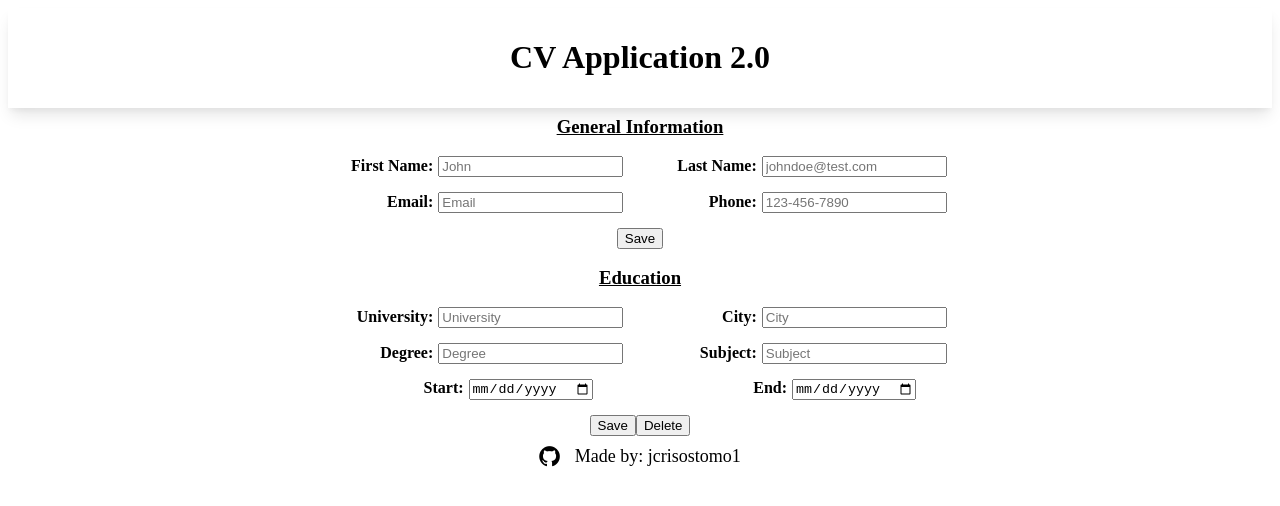
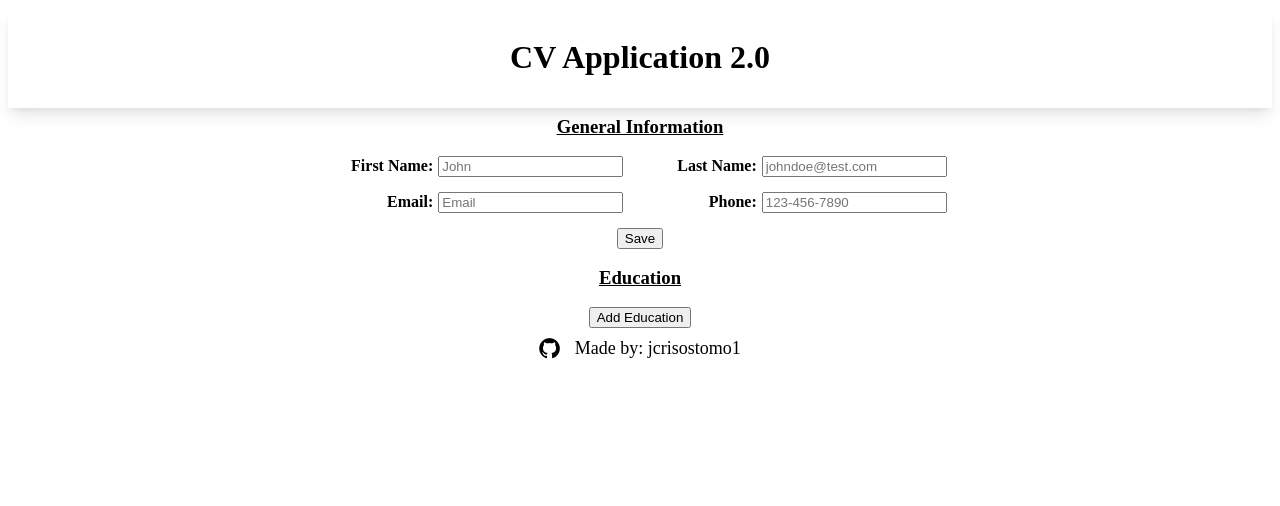
Before and after one commit to jcrisostomo1/odin-cv-application, a React (Create React App) app: page / in a window 1280 px wide. Shown: the top 506 px of the page. Built offline with nearby package versions, Linux system fonts and the light colour scheme.

Commit message:
functionality to add education components

```diff
--- a/package.json
+++ b/package.json
@@ -10,6 +10,7 @@
     "react": "^18.2.0",
     "react-dom": "^18.2.0",
     "react-scripts": "5.0.1",
+    "uniqid": "^5.4.0",
     "web-vitals": "^2.1.4"
   },
   "scripts": {
--- a/src/App.js
+++ b/src/App.js
@@ -1,10 +1,24 @@
-import React from 'react';
-import General from "./components/General.js"
-import Education from "./components/Education.js"
-import './styles/App.css'
+import React, {useState} from 'react';
+import General from "./components/General.js";
+import Education from "./components/Education.js";
+import uniqid from 'uniqid';
+import './styles/App.css' ;
 import 'font-awesome/css/font-awesome.min.css';
 
 const App = () => {
+  const [educationIds, setEducationIds] = useState([]);
+
+  const addComponent = () => {
+    setEducationIds((prevInfo) => {
+      return [...prevInfo, uniqid()]
+    });
+  };
+
+  const renderSectionComponent = () => {
+    return educationIds.map((id) => (<Education key={id} id={id}/>))
+  }
+
+
   return (
     <div>
       <header>
@@ -13,7 +27,8 @@ const App = () => {
       <main>
         <General title="General Information" />
         <h3>Education</h3>
-        <Education />
+        {renderSectionComponent()}
+        <button onClick={addComponent}>Add Education</button>
       </main>
       <footer>
         <a href="https://github.com/jcrisostomo1" rel="noreferrer" target="_blank"><i className="fa fa-github fa-lg"></i></a>
--- a/src/components/Education.js
+++ b/src/components/Education.js
@@ -1,5 +1,5 @@
-import React, {useState} from 'react'
-import educationStyles from '../styles/Education.module.css'
+import React, {useState} from 'react';
+import educationStyles from '../styles/Education.module.css';
 
 export default function Education() {
 	const [educationInfo, setEducationInfo] = useState({
--- a/src/components/General.js
+++ b/src/components/General.js
@@ -1,5 +1,5 @@
-import React, {useState} from 'react'
-import generalStyles from '../styles/General.module.css'
+import React, {useState} from 'react';
+import generalStyles from '../styles/General.module.css';
 
 const General = (props) => {
 
```
Also changed, not shown: 1 other file (tests, documents, lock files or other folders).
